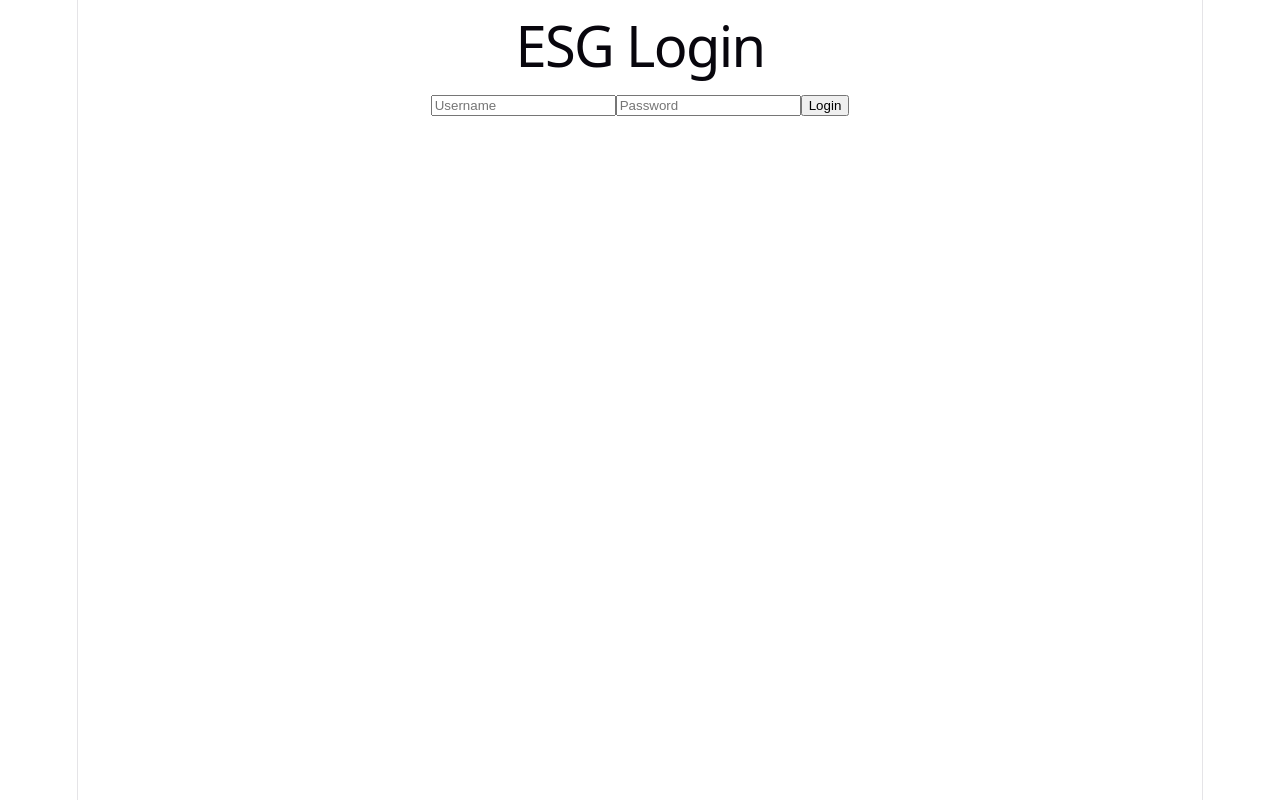
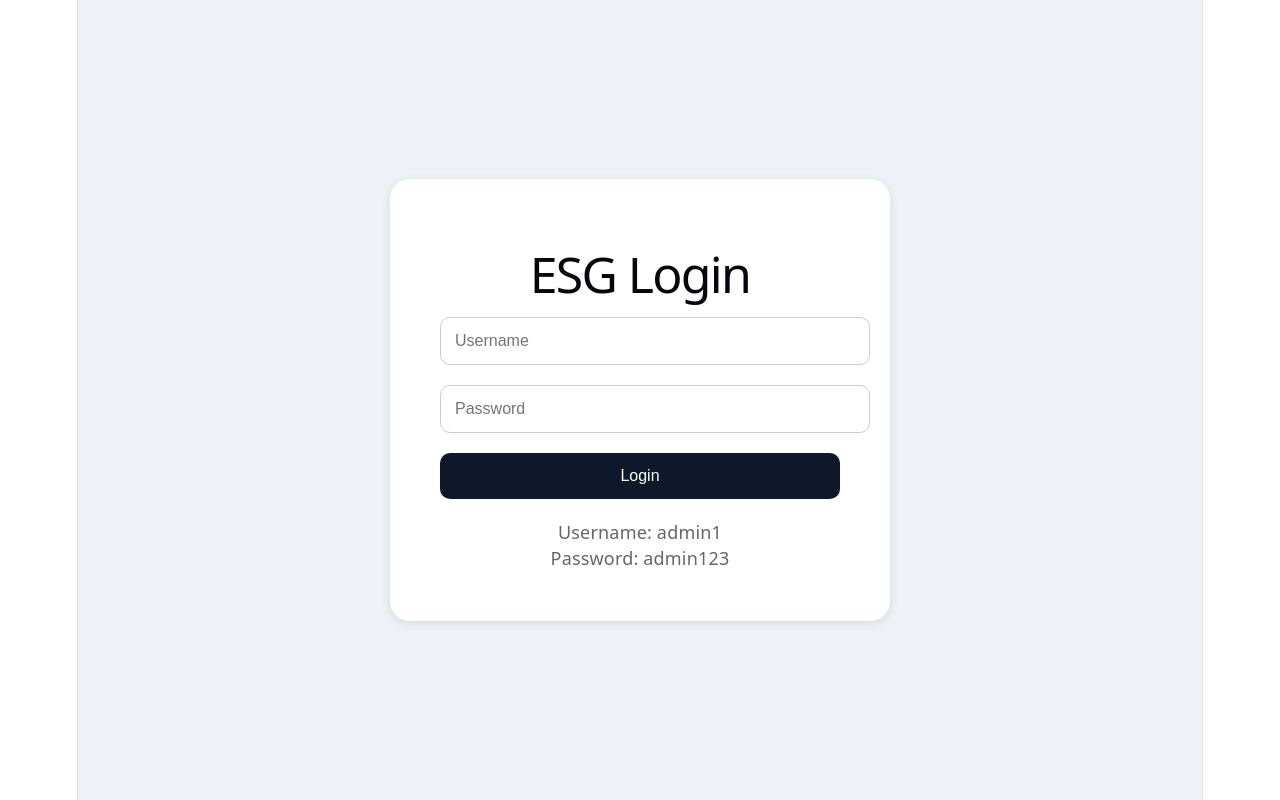
Before and after one commit to Afifa252/breathe-esg-platform, a React app in the folder frontend/: page / in a window 1280 px wide. Built offline with nearby package versions, Linux system fonts and the light colour scheme; the HTML template or start-up script is replaced by a standard one.

Commit message:
fixed login

```diff
--- a/frontend/src/App.jsx
+++ b/frontend/src/App.jsx
@@ -1,6 +1,4 @@
-import { useEffect, useState } from "react";
-import axios from "axios";
-import Login from "./Login";
+import { useState } from "react";
 
 import {
   PieChart,
@@ -12,157 +10,171 @@ import {
 } from "recharts";
 
 function App() {
+  const [isLoggedIn, setIsLoggedIn] = useState(false);
 
-  const [isLoggedIn, setIsLoggedIn] = useState(
-    !!localStorage.getItem("access")
-  );
+  const [username, setUsername] = useState("");
+  const [password, setPassword] = useState("");
 
-  const [stats, setStats] = useState({
-    total: 0,
-    approved: 0,
-    rejected: 0,
-    locked: 0,
-    suspicious: 0,
+  const [stats] = useState({
+    total: 23,
+    approved: 3,
+    rejected: 2,
+    locked: 3,
+    suspicious: 5,
   });
 
-  const [records, setRecords] = useState([]);
+  const [records, setRecords] = useState([
+    {
+      id: 1,
+      activity_type: "Business Travel",
+      quantity: 75,
+      suspicious_flag: false,
+      review_status: "PENDING",
+    },
+    {
+      id: 2,
+      activity_type: "Natural Gas",
+      quantity: 12000,
+      suspicious_flag: true,
+      review_status: "PENDING",
+    },
+    {
+      id: 3,
+      activity_type: "Petrol",
+      quantity: 920,
+      suspicious_flag: false,
+      review_status: "PENDING",
+    },
+    {
+      id: 4,
+      activity_type: "Diesel",
+      quantity: 1800,
+      suspicious_flag: false,
+      review_status: "PENDING",
+    },
+    {
+      id: 5,
+      activity_type: "Electricity",
+      quantity: 450,
+      suspicious_flag: false,
+      review_status: "PENDING",
+    },
+  ]);
+
+  const [search, setSearch] = useState("");
 
   const [file, setFile] = useState(null);
 
-  const [search, setSearch] = useState("");
+  // LOGIN
 
-  const [loading, setLoading] = useState(false);
+  const handleLogin = (e) => {
+    e.preventDefault();
 
-  useEffect(() => {
-
-    if (isLoggedIn) {
-
-      fetchDashboard();
-    }
-
-  }, [isLoggedIn]);
-
-  const fetchDashboard = async () => {
-
-    try {
-
-      const token = localStorage.getItem("access");
-
-      const statsResponse = await axios.get(
-        "https://breathe-esg-platform-2.onrender.com",
-        {
-          headers: {
-            Authorization: `Bearer ${token}`,
-          },
-        }
-      );
-
-      const recordsResponse = await axios.get(
-        "http://127.0.0.1:8000/api/dashboard/records/",
-        {
-          headers: {
-            Authorization: `Bearer ${token}`,
-          },
-        }
-      );
-
-      setStats(statsResponse.data);
-
-      setRecords(recordsResponse.data);
-
-    } catch (error) {
-
-      console.log(error);
+    if (username === "admin1" && password === "admin123") {
+      setIsLoggedIn(true);
+    } else {
+      alert("Invalid credentials");
     }
   };
 
-  const handleUpload = async () => {
+  // LOGOUT
 
+  const handleLogout = () => {
+    setIsLoggedIn(false);
+  };
+
+  // FILE UPLOAD
+
+  const handleUpload = () => {
     if (!file) {
-
       alert("Choose CSV file");
-
       return;
     }
 
-    const formData = new FormData();
-
-    formData.append("file", file);
-
-    try {
-
-      setLoading(true);
-
-      const token = localStorage.getItem("access");
-
-      await axios.post(
-        "http://127.0.0.1:8000/api/ingestion/",
-        formData,
-        {
-          headers: {
-            Authorization: `Bearer ${token}`,
-            "Content-Type": "multipart/form-data",
-          },
-        }
-      );
-
-      setLoading(false);
-
-      alert("Upload successful");
-
-      fetchDashboard();
-
-    } catch (error) {
-
-      setLoading(false);
-
-      console.log(error);
-
-      alert("Upload failed");
-    }
+    alert("CSV uploaded successfully");
   };
 
-  const updateStatus = async (id, statusValue) => {
+  // UPDATE STATUS
 
-    try {
+  const updateStatus = (id, statusValue) => {
+    const updated = records.map((record) =>
+      record.id === id
+        ? { ...record, review_status: statusValue }
+        : record
+    );
 
-      const token = localStorage.getItem("access");
-
-      await axios.patch(
-        `http://127.0.0.1:8000/api/dashboard/records/${id}/`,
-        {
-          status: statusValue,
-        },
-        {
-          headers: {
-            Authorization: `Bearer ${token}`,
-          },
-        }
-      );
-
-      fetchDashboard();
-
-    } catch (error) {
-
-      console.log(error);
-
-      alert("Status update failed");
-    }
+    setRecords(updated);
   };
 
-  const handleLogout = () => {
-
-    localStorage.removeItem("access");
-
-    localStorage.removeItem("refresh");
-
-    setIsLoggedIn(false);
-  };
+  // LOGIN SCREEN
 
   if (!isLoggedIn) {
+    return (
+      <div
+        style={{
+          minHeight: "100vh",
+          display: "flex",
+          justifyContent: "center",
+          alignItems: "center",
+          background: "#eef2f7",
+        }}
+      >
+        <form
+          onSubmit={handleLogin}
+          style={{
+            background: "white",
+            padding: "50px",
+            borderRadius: "20px",
+            width: "400px",
+            boxShadow: "0 2px 10px rgba(0,0,0,0.1)",
+          }}
+        >
+          <h1
+            style={{
+              textAlign: "center",
+              marginBottom: "30px",
+              fontSize: "50px",
+            }}
+          >
+            ESG Login
+          </h1>
 
-    return <Login onLogin={() => setIsLoggedIn(true)} />;
+          <input
+            type="text"
+            placeholder="Username"
+            value={username}
+            onChange={(e) => setUsername(e.target.value)}
+            style={inputStyle}
+          />
+
+          <input
+            type="password"
+            placeholder="Password"
+            value={password}
+            onChange={(e) => setPassword(e.target.value)}
+            style={inputStyle}
+          />
+
+          <button type="submit" style={loginBtn}>
+            Login
+          </button>
+
+          <p
+            style={{
+              marginTop: "20px",
+              textAlign: "center",
+              color: "#666",
+            }}
+          >
+            Username: admin1 <br />
+            Password: admin123
+          </p>
+        </form>
+      </div>
+    );
   }
+
+  // CHART DATA
 
   const chartData = [
     {
@@ -190,6 +202,8 @@ function App() {
     "#7c3aed",
   ];
 
+  // DASHBOARD
+
   return (
     <div
       style={{
@@ -204,7 +218,6 @@ function App() {
           margin: "0 auto",
         }}
       >
-
         {/* HEADER */}
 
         <div
@@ -247,7 +260,6 @@ function App() {
             padding: "40px",
             borderRadius: "20px",
             textAlign: "center",
-            boxShadow: "0 2px 10px rgba(0,0,0,0.05)",
           }}
         >
           <h2>Upload ESG CSV File</h2>
@@ -270,7 +282,7 @@ function App() {
               cursor: "pointer",
             }}
           >
-            {loading ? "Uploading..." : "Upload"}
+            Upload
           </button>
         </div>
 
@@ -284,16 +296,14 @@ function App() {
             marginTop: "30px",
           }}
         >
-
           <StatCard title="Total" value={stats.total} />
           <StatCard title="Approved" value={stats.approved} />
           <StatCard title="Rejected" value={stats.rejected} />
           <StatCard title="Locked" value={stats.locked} />
           <StatCard title="Suspicious" value={stats.suspicious} />
-
         </div>
 
-        {/* PIE CHART */}
+        {/* CHART */}
 
         <div
           style={{
@@ -301,7 +311,6 @@ function App() {
             marginTop: "30px",
             padding: "30px",
             borderRadius: "20px",
-            boxShadow: "0 2px 10px rgba(0,0,0,0.05)",
           }}
         >
           <h2
@@ -319,11 +328,8 @@ function App() {
               height: "400px",
             }}
           >
-
             <ResponsiveContainer>
-
               <PieChart>
-
                 <Pie
                   data={chartData}
                   cx="50%"
@@ -332,28 +338,20 @@ function App() {
                   dataKey="value"
                   label
                 >
-
                   {chartData.map((entry, index) => (
-
                     <Cell
                       key={index}
                       fill={COLORS[index % COLORS.length]}
                     />
-
                   ))}
-
                 </Pie>
 
                 <Tooltip />
 
                 <Legend />
-
               </PieChart>
-
             </ResponsiveContainer>
-
           </div>
-
         </div>
 
         {/* SEARCH */}
@@ -361,7 +359,6 @@ function App() {
         <div
           style={{
             marginTop: "30px",
-            marginBottom: "20px",
           }}
         >
           <input
@@ -387,17 +384,14 @@ function App() {
             marginTop: "20px",
             borderRadius: "20px",
             overflow: "hidden",
-            boxShadow: "0 2px 10px rgba(0,0,0,0.05)",
           }}
         >
-
           <table
             style={{
               width: "100%",
               borderCollapse: "collapse",
             }}
           >
-
             <thead
               style={{
                 background: "#17233c",
@@ -405,18 +399,15 @@ function App() {
               }}
             >
               <tr>
-
                 <th style={thStyle}>Activity</th>
                 <th style={thStyle}>Quantity</th>
                 <th style={thStyle}>Suspicious</th>
                 <th style={thStyle}>Status</th>
                 <th style={thStyle}>Actions</th>
-
               </tr>
             </thead>
 
             <tbody>
-
               {records
                 .filter((record) =>
                   record.activity_type
@@ -424,9 +415,7 @@ function App() {
                     .includes(search.toLowerCase())
                 )
                 .map((record) => (
-
                   <tr key={record.id}>
-
                     <td style={tdStyle}>
                       {record.activity_type}
                     </td>
@@ -439,32 +428,15 @@ function App() {
                       {record.suspicious_flag ? "Yes" : "No"}
                     </td>
 
-                    <td
-                      style={{
-                        ...tdStyle,
-                        fontWeight: "bold",
-                        color:
-                          record.review_status === "APPROVED"
-                            ? "green"
-                            : record.review_status === "REJECTED"
-                            ? "red"
-                            : record.review_status === "LOCKED"
-                            ? "orange"
-                            : "#2563eb",
-                      }}
-                    >
+                    <td style={tdStyle}>
                       {record.review_status}
                     </td>
 
                     <td style={tdStyle}>
-
                       <button
                         style={approveBtn}
                         onClick={() =>
-                          updateStatus(
-                            record.id,
-                            "APPROVED"
-                          )
+                          updateStatus(record.id, "APPROVED")
                         }
                       >
                         Approve
@@ -473,10 +445,7 @@ function App() {
                       <button
                         style={rejectBtn}
                         onClick={() =>
-                          updateStatus(
-                            record.id,
-                            "REJECTED"
-                          )
+                          updateStatus(record.id, "REJECTED")
                         }
                       >
                         Reject
@@ -485,46 +454,23 @@ function App() {
                       <button
                         style={lockBtn}
                         onClick={() =>
-                          updateStatus(
-                            record.id,
-                            "LOCKED"
-                          )
+                          updateStatus(record.id, "LOCKED")
                         }
                       >
                         Lock
                       </button>
-
                     </td>
-
                   </tr>
                 ))}
-
             </tbody>
-
           </table>
-
         </div>
-
-        {/* FOOTER */}
-
-        <div
-          style={{
-            textAlign: "center",
-            marginTop: "40px",
-            color: "#666",
-            fontSize: "15px",
-          }}
-        >
-          ESG Carbon Emission Review System
-        </div>
-
       </div>
     </div>
   );
 }
 
 function StatCard({ title, value }) {
-
   return (
     <div
       style={{
@@ -532,7 +478,6 @@ function StatCard({ title, value }) {
         padding: "30px",
         borderRadius: "20px",
         textAlign: "center",
-        boxShadow: "0 2px 10px rgba(0,0,0,0.05)",
       }}
     >
       <h2>{title}</h2>
@@ -548,6 +493,26 @@ function StatCard({ title, value }) {
     </div>
   );
 }
+
+const inputStyle = {
+  width: "100%",
+  padding: "14px",
+  marginBottom: "20px",
+  borderRadius: "10px",
+  border: "1px solid #ccc",
+  fontSize: "16px",
+};
+
+const loginBtn = {
+  width: "100%",
+  padding: "14px",
+  background: "#0f172a",
+  color: "white",
+  border: "none",
+  borderRadius: "10px",
+  fontSize: "16px",
+  cursor: "pointer",
+};
 
 const thStyle = {
   padding: "18px",
```
